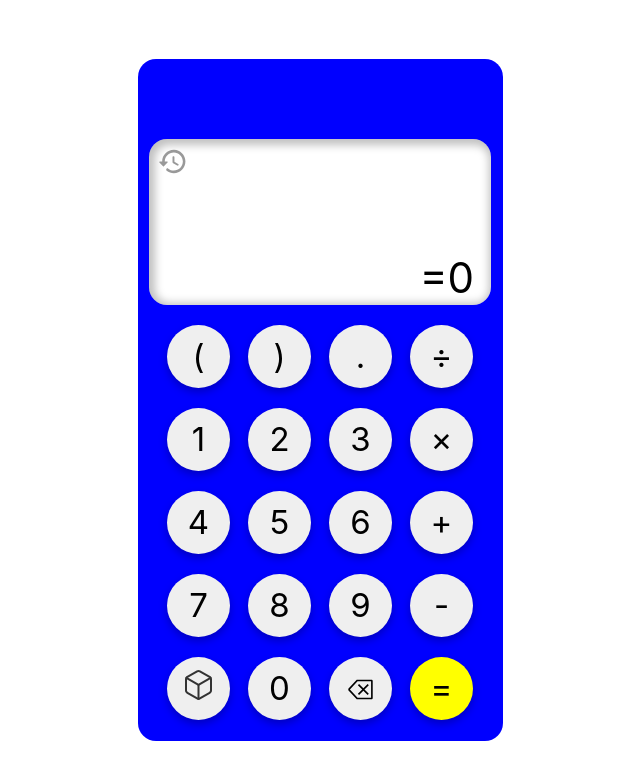
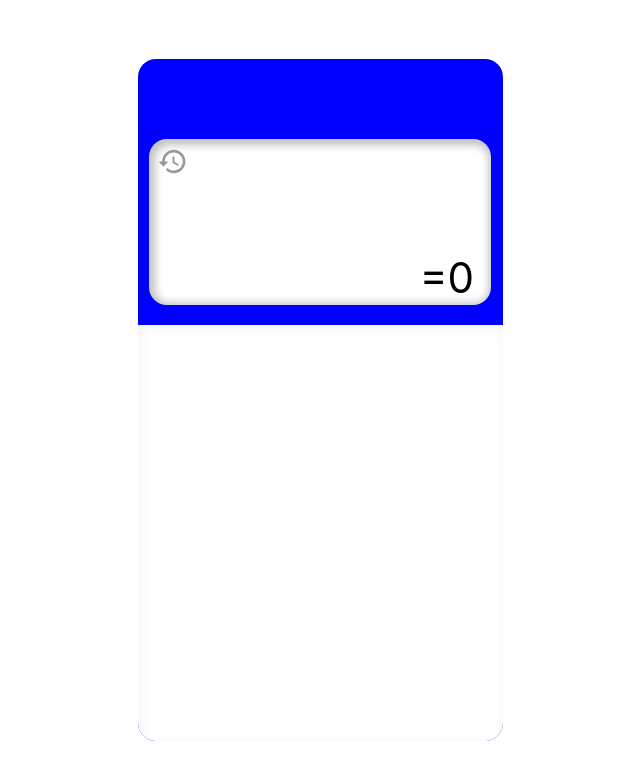
Before and after one commit to arslanastral/calculator, a React (Create React App) app: page / in a window 1280 px wide. Both pictures are taken after a click on the button 492 px from the left and 163 px from the top of the page. Shown: the top 780 px of the page, without its empty margins (320-960 px from the left). Built offline with nearby package versions, Linux system fonts and the light colour scheme.

Commit message:
fixed expression reset after equal pressed

```diff
--- a/public/index.html
+++ b/public/index.html
@@ -2,12 +2,57 @@
 <html lang="en">
   <head>
     <meta charset="utf-8" />
-    <meta name="viewport" content="width=device-width, initial-scale=1" />
+    <meta name="viewport" content="width=device-width, initial-scale=0.97" />
     <meta name="theme-color" content="#000000" />
     <meta
       name="description"
-      content="A customizable calculator app that supports history and tabs"
+      content="A customizable calculator app that supports history"
     />
+    <script type="text/javascript">
+      //mobile viewport hack
+      (function () {
+        function apply_viewport() {
+          if (
+            /Android|webOS|iPhone|iPad|iPod|BlackBerry/i.test(
+              navigator.userAgent
+            )
+          ) {
+            var ww = window.screen.width;
+            var mw = 800; // min width of site
+            var ratio = ww / mw; //calculate ratio
+            var viewport_meta_tag = document.getElementById("viewport");
+            if (ww < mw) {
+              //smaller than minimum size
+              viewport_meta_tag.setAttribute(
+                "content",
+                "initial-scale=" +
+                  ratio +
+                  ", maximum-scale=" +
+                  ratio +
+                  ", minimum-scale=" +
+                  ratio +
+                  ", user-scalable=no, width=" +
+                  mw
+              );
+            } else {
+              //regular size
+              viewport_meta_tag.setAttribute(
+                "content",
+                "initial-scale=1.0, maximum-scale=1, minimum-scale=1.0, user-scalable=yes, width=" +
+                  ww
+              );
+            }
+          }
+        }
+
+        //ok, i need to update viewport scale if screen dimentions changed
+        window.addEventListener("resize", function () {
+          apply_viewport();
+        });
+
+        apply_viewport();
+      })();
+    </script>
     <title>Calculator</title>
   </head>
   <body>
--- a/src/components/Button.js
+++ b/src/components/Button.js
@@ -32,6 +32,7 @@ const Button = ({ name, gridarea }) => {
     setexpressionPressed,
     isExpanded,
     setisExpanded,
+    equalPressed,
     history,
     sethistory,
   } = React.useContext(CalculatorContext);
@@ -67,21 +68,23 @@ const Button = ({ name, gridarea }) => {
       >
         <path
           d="M26 20.4416V9.33048C25.9995 8.84337 25.8709 8.36494 25.6271 7.94321C25.3834 7.52148 25.033 7.17127 24.6111 6.92771L14.8889 1.37215C14.4666 1.12835 13.9876 1 13.5 1C13.0124 1 12.5334 1.12835 12.1111 1.37215L2.38889 6.92771C1.96703 7.17127 1.61664 7.52148 1.37286 7.94321C1.12909 8.36494 1.0005 8.84337 1 9.33048V20.4416C1.0005 20.9287 1.12909 21.4071 1.37286 21.8289C1.61664 22.2506 1.96703 22.6008 2.38889 22.8444L12.1111 28.3999C12.5334 28.6437 13.0124 28.7721 13.5 28.7721C13.9876 28.7721 14.4666 28.6437 14.8889 28.3999L24.6111 22.8444C25.033 22.6008 25.3834 22.2506 25.6271 21.8289C25.8709 21.4071 25.9995 20.9287 26 20.4416Z"
-          stroke="#333333"
+          stroke="blue"
+          fill="white"
           strokeWidth="2"
           strokeLinecap="round"
           strokeLinejoin="round"
         />
         <path
           d="M1.375 7.88605L13.5 14.8999L25.625 7.88605"
-          stroke="#333333"
+          stroke="blue"
+          fill="white"
           strokeWidth="2"
           strokeLinecap="round"
           strokeLinejoin="round"
         />
         <path
           d="M13.5 28.886V14.886"
-          stroke="#333333"
+          stroke="blue"
           strokeWidth="2"
           strokeLinecap="round"
           strokeLinejoin="round"
@@ -147,11 +150,12 @@ const Button = ({ name, gridarea }) => {
       }
     } else if (
       /[÷+\-!×^%]/g.test(expression[expression.length - 1]) &&
+      !equalPressed &&
       !/[0-9]/g.test(name)
     ) {
       setexpression(`${expression.slice(0, -1)}${name}`);
     } else {
-      setexpression(`${expression}${name}`);
+      setexpression(`${equalPressed ? name : `${expression}${name}`}`);
       setexpressionPressed(true);
       setequalPressed(false);
 
--- a/src/components/CalculatorBoard.js
+++ b/src/components/CalculatorBoard.js
@@ -1,6 +1,7 @@
 import styled from "styled-components";
 import React, { useState } from "react";
 import Screen from "./Screen";
+import History from "./History";
 import NumberPad from "./NumberPad";
 
 const CalculatorContainer = styled.div`
@@ -8,6 +9,7 @@ const CalculatorContainer = styled.div`
   border-radius: 18px;
   height: 682px;
   width: 365px;
+  position: relative;
   overflow: hidden;
 `;
 
@@ -25,6 +27,7 @@ const CalculatorWrapper = React.memo(() => {
     <CalculatorContainer>
       <Screen />
       <NumberPad />
+      <History />
     </CalculatorContainer>
   );
 });
@@ -37,6 +40,7 @@ function CalculatorProvider({ children }) {
   const [equalPressed, setequalPressed] = useState(false);
   const [expressionPressed, setexpressionPressed] = useState(true);
   const [isExpanded, setisExpanded] = useState(false);
+  const [isHistoryToggled, setisHistoryToggled] = useState(false);
   const [scope, setscope] = useState({});
   const [history, sethistory] = useState([]);
 
@@ -51,6 +55,8 @@ function CalculatorProvider({ children }) {
         setequalPressed,
         expressionPressed,
         setexpressionPressed,
+        isHistoryToggled,
+        setisHistoryToggled,
         isExpanded,
         setisExpanded,
         scope,
--- a/src/components/History.js
+++ b/src/components/History.js
@@ -1,8 +1,88 @@
 import styled from "styled-components";
 import React from "react";
+import { CalculatorContext } from "./CalculatorBoard";
+
+const HistoryContainer = styled.div`
+  display: flex;
+  flex-direction: column;
+  background-color: white;
+  box-shadow: inset 2px 2px 8px 4px rgba(0, 0, 0, 0.03);
+  width: 100%;
+  height: 61%;
+  bottom: 0px;
+  /* display: ${(props) => (props.isHistoryToggled ? "" : "none")}; */
+  visibility: ${(props) => (props.isHistoryToggled ? "visible" : "hidden")};
+  position: absolute;
+  animation: ${(props) =>
+    props.isHistoryToggled ? "fadeInUp" : "fadeOutDown"};
+  animation-duration: 0.3s;
+  overflow: auto;
+  scrollbar-color: #f0f0f0 white;
+`;
+
+const HistoryItem = styled.button`
+  font-family: "Inter", sans-serif;
+  margin-top: 10px;
+  padding: 0;
+  background: none;
+  border: 0.2px solid blue;
+  border-radius: 5px;
+  padding: 5px;
+  cursor: pointer;
+  color: #333;
+`;
+
+const HistoryItemContainer = styled.div`
+  /* margin-bottom: 5px; */
+  margin: 10px 0px 5px 15px;
+`;
 
 const History = () => {
-  return <div></div>;
+  const {
+    isHistoryToggled,
+    history,
+    answer,
+    expression,
+    setexpression,
+    setanswer,
+  } = React.useContext(CalculatorContext);
+
+  const handleHistoryExpressionClick = (expr) => {
+    if (expr !== expression) {
+      setexpression(expression);
+    }
+  };
+
+  const handleHistoryAnswerClick = (ans) => {
+    if (ans !== answer) {
+      setanswer(ans);
+    }
+  };
+
+  return (
+    <HistoryContainer
+      key={isHistoryToggled.toString()}
+      isHistoryToggled={isHistoryToggled}
+    >
+      {" "}
+      {history.map((calc, i) => (
+        <HistoryItemContainer key={i}>
+          <HistoryItem
+            onMouseDown={() => handleHistoryExpressionClick(calc.expression)}
+          >
+            {calc.expression}
+          </HistoryItem>{" "}
+          <span>{` = `}</span>
+          <HistoryItem
+            onMouseDown={() => handleHistoryAnswerClick(calc.answer)}
+          >
+            {" "}
+            {calc.answer}
+          </HistoryItem>
+        </HistoryItemContainer>
+      ))}
+    </HistoryContainer>
+  );
 };
 
 export default History;
--- a/src/components/HistoryButton.js
+++ b/src/components/HistoryButton.js
@@ -1,5 +1,6 @@
 import React from "react";
 import styled from "styled-components";
+import { CalculatorContext } from "./CalculatorBoard";
 
 const HistoryToggleButton = styled.button`
   border: 0;
@@ -16,9 +17,17 @@ const HistoryToggleButton = styled.button`
 const HistoryToggleContainer = styled.div``;
 
 const HistoryButton = () => {
+  const { isHistoryToggled, setisHistoryToggled } = React.useContext(
+    CalculatorContext
+  );
+
+  const handleHistoryToggle = () => {
+    isHistoryToggled ? setisHistoryToggled(false) : setisHistoryToggled(true);
+  };
+
   return (
     <HistoryToggleContainer>
-      <HistoryToggleButton>
+      <HistoryToggleButton onMouseDown={handleHistoryToggle}>
         <svg
           width="27"
           height="25"
```
